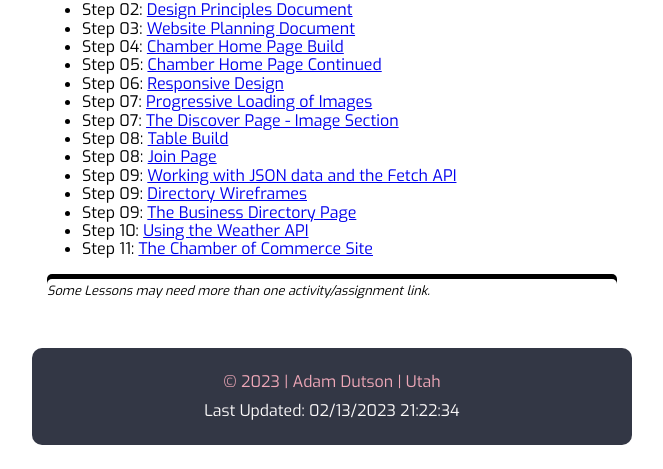
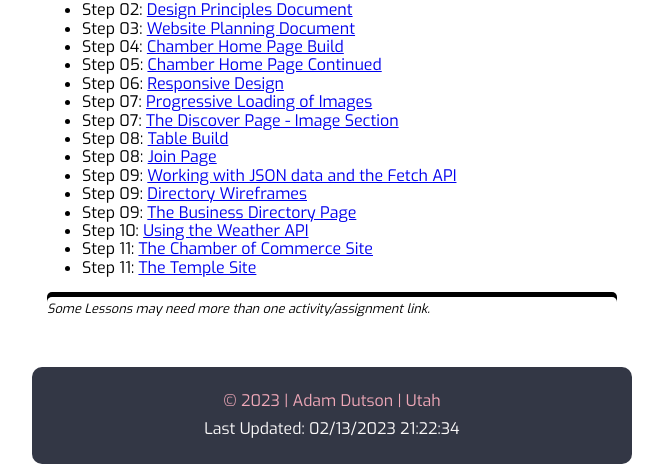
Before and after one commit to Quibly/blueberry-poptarts, a plain HTML site: page wdd230/index.html in a window 1280 px wide. Shown: the part 331-800 px from the top of the page, without its empty margins (308-971 px from the left). Drawn offline with Linux system fonts and the light colour scheme; a web font is replaced by a local one.

Commit message:
added link for temple site

```diff
--- a/wdd230/index.html
+++ b/wdd230/index.html
@@ -36,6 +36,7 @@
                 <li>Step 09: <a href="./chamber/html/directory.html">The Business Directory Page</a></li>
                 <li>Step 10: <a href="./chamber/">Using the Weather API</a></li>
                 <li>Step 11: <a href="./chamber/html/contact.html">The Chamber of Commerce Site</a></li>
+                <li>Step 11: <a href="./tis/TempleInnandSuites.html">The Temple Site</a></li>
             </ul>
         </nav>
         <p>Some Lessons may need more than one activity/assignment link.</p>
```
